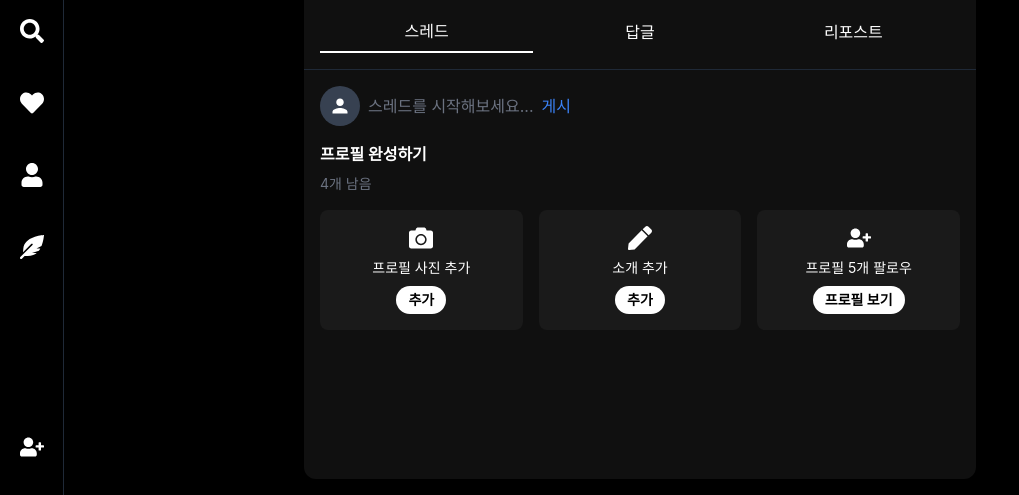
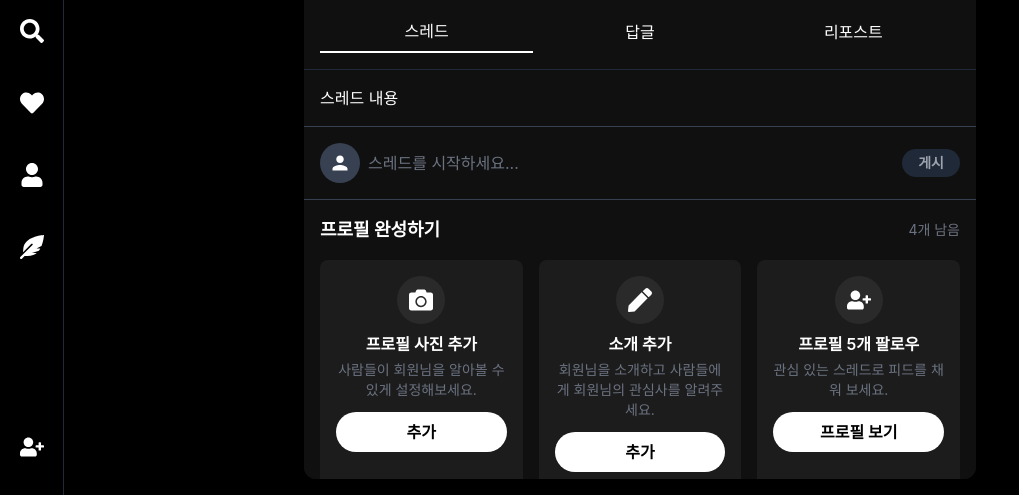
Before and after one commit to KEEMSY/sns-nextJs, a Next.js app: page /profile in a window 1280 px wide. Shown: the part 305-800 px from the top of the page, without its empty margins (0-1019 px from the left). Built offline with nearby package versions, Linux system fonts and the light colour scheme; no server answers.

Commit message:
Edit: 프로필 페이지 개선 - 스레드, 답글, 리포스트 버튼을 누를 경우, 각 영역에 맞도록 컨텐츠가 보여지도록 코드 개선 - 스레드 영역 내, '스레드를 시작하세요...' 영역 클릭 시, 스레드 작성 모달이 나오도록 코드 개선

```diff
--- a/src/components/ProfileDetail.tsx
+++ b/src/components/ProfileDetail.tsx
@@ -5,6 +5,7 @@ import { FaInstagram, FaCamera, FaPen, FaUserPlus } from 'react-icons/fa'
 import { IoMdPerson } from 'react-icons/io'
 import { SiThreads } from 'react-icons/si'
 import Layout from './Layout'
+import ComposeModal from './ComposeModal'
 
 interface ProfileDetailProps {
   username: string
@@ -12,6 +13,7 @@ interface ProfileDetailProps {
 
 const ProfileDetail: React.FC<ProfileDetailProps> = ({ username }) => {
   const [activeTab, setActiveTab] = useState('threads')
+  const [isComposeModalOpen, setIsComposeModalOpen] = useState(false)
 
   // 이 부분은 실제 데이터로 대체해야 합니다
   const user = {
@@ -20,6 +22,19 @@ const ProfileDetail: React.FC<ProfileDetailProps> = ({ username }) => {
     bio: '🇰🇷',
     followers: 7777,
     following: 777,
+  }
+
+  const renderContent = () => {
+    switch(activeTab) {
+      case 'threads':
+        return <div>스레드 내용</div>
+      case 'replies':
+        return <div>답글 내용</div>
+      case 'reposts':
+        return <div>리포스트 내용</div>
+      default:
+        return null
+    }
   }
 
   return (
@@ -71,35 +86,71 @@ const ProfileDetail: React.FC<ProfileDetailProps> = ({ username }) => {
       </div>
 
       <div className="p-4">
-        <div className="flex items-center space-x-2 mb-4">
-          <div className="w-10 h-10 bg-gray-700 rounded-full flex items-center justify-center">
-            <IoMdPerson size={20} />
+        {renderContent()}
+      </div>
+
+      {activeTab === 'threads' && (
+        <>
+          <div className="p-4 border-t border-b border-gray-700">
+            <div
+              className="flex items-center space-x-2 cursor-pointer"
+              onClick={() => setIsComposeModalOpen(true)}
+            >
+              <div className="w-10 h-10 bg-gray-700 rounded-full flex items-center justify-center">
+                <IoMdPerson size={20} />
+              </div>
+              <p className="text-gray-500 flex-grow">스레드를 시작하세요...</p>
+              <button className="bg-gray-800 text-gray-400 px-4 py-1 rounded-full text-sm font-semibold">
+                게시
+              </button>
+            </div>
           </div>
-          <p className="text-gray-500">스레드를 시작해보세요...</p>
-          <button className="ml-auto text-blue-500">게시</button>
-        </div>
-        <div className="mb-6">
-          <h3 className="font-bold mb-2">프로필 완성하기</h3>
-          <p className="text-gray-500 text-sm mb-4">4개 남음</p>
-          <div className="grid grid-cols-3 gap-4">
-            {[
-              { icon: FaCamera, text: '프로필 사진 추가', action: '추가' },
-              { icon: FaPen, text: '소개 추가', action: '추가' },
-              { icon: FaUserPlus, text: '프로필 5개 팔로우', action: '프로필 보기' }
-            ].map((item, index) => (
-              <div key={index} className="bg-[#1a1a1a] p-4 rounded-lg flex flex-col items-center justify-center text-center">
-                <div className="mb-2">
-                  <item.icon size={24} />
+
+          <div className="p-4 bg-[#101010]">
+            <div className="flex justify-between items-center mb-4">
+              <h3 className="font-bold text-lg">프로필 완성하기</h3>
+              <span className="text-gray-500 text-sm">4개 남음</span>
+            </div>
+            <div className="grid grid-cols-3 gap-4">
+              <div className="bg-[#1c1c1c] p-4 rounded-lg flex flex-col items-center text-center">
+                <div className="bg-[#2a2a2a] rounded-full p-3 mb-2">
+                  <FaCamera className="text-white" size={24} />
                 </div>
-                <p className="text-sm mb-2">{item.text}</p>
-                <button className="bg-white text-black text-sm font-bold py-1 px-3 rounded-full">
-                  {item.action}
+                <h4 className="font-semibold mb-1">프로필 사진 추가</h4>
+                <p className="text-gray-500 text-sm mb-3">사람들이 회원님을 알아볼 수 있게 설정해보세요.</p>
+                <button className="bg-white text-black font-bold py-2 px-4 rounded-full w-full">
+                  추가
                 </button>
               </div>
-            ))}
+              <div className="bg-[#1c1c1c] p-4 rounded-lg flex flex-col items-center text-center">
+                <div className="bg-[#2a2a2a] rounded-full p-3 mb-2">
+                  <FaPen className="text-white" size={24} />
+                </div>
+                <h4 className="font-semibold mb-1">소개 추가</h4>
+                <p className="text-gray-500 text-sm mb-3">회원님을 소개하고 사람들에게 회원님의 관심사를 알려주세요.</p>
+                <button className="bg-white text-black font-bold py-2 px-4 rounded-full w-full">
+                  추가
+                </button>
+              </div>
+              <div className="bg-[#1c1c1c] p-4 rounded-lg flex flex-col items-center text-center">
+                <div className="bg-[#2a2a2a] rounded-full p-3 mb-2">
+                  <FaUserPlus className="text-white" size={24} />
+                </div>
+                <h4 className="font-semibold mb-1">프로필 5개 팔로우</h4>
+                <p className="text-gray-500 text-sm mb-3">관심 있는 스레드로 피드를 채워 보세요.</p>
+                <button className="bg-white text-black font-bold py-2 px-4 rounded-full w-full">
+                  프로필 보기
+                </button>
+              </div>
+            </div>
           </div>
-        </div>
-      </div>
+        </>
+      )}
+
+      <ComposeModal
+        isOpen={isComposeModalOpen}
+        onClose={() => setIsComposeModalOpen(false)}
+      />
     </Layout>
   )
 }
```
